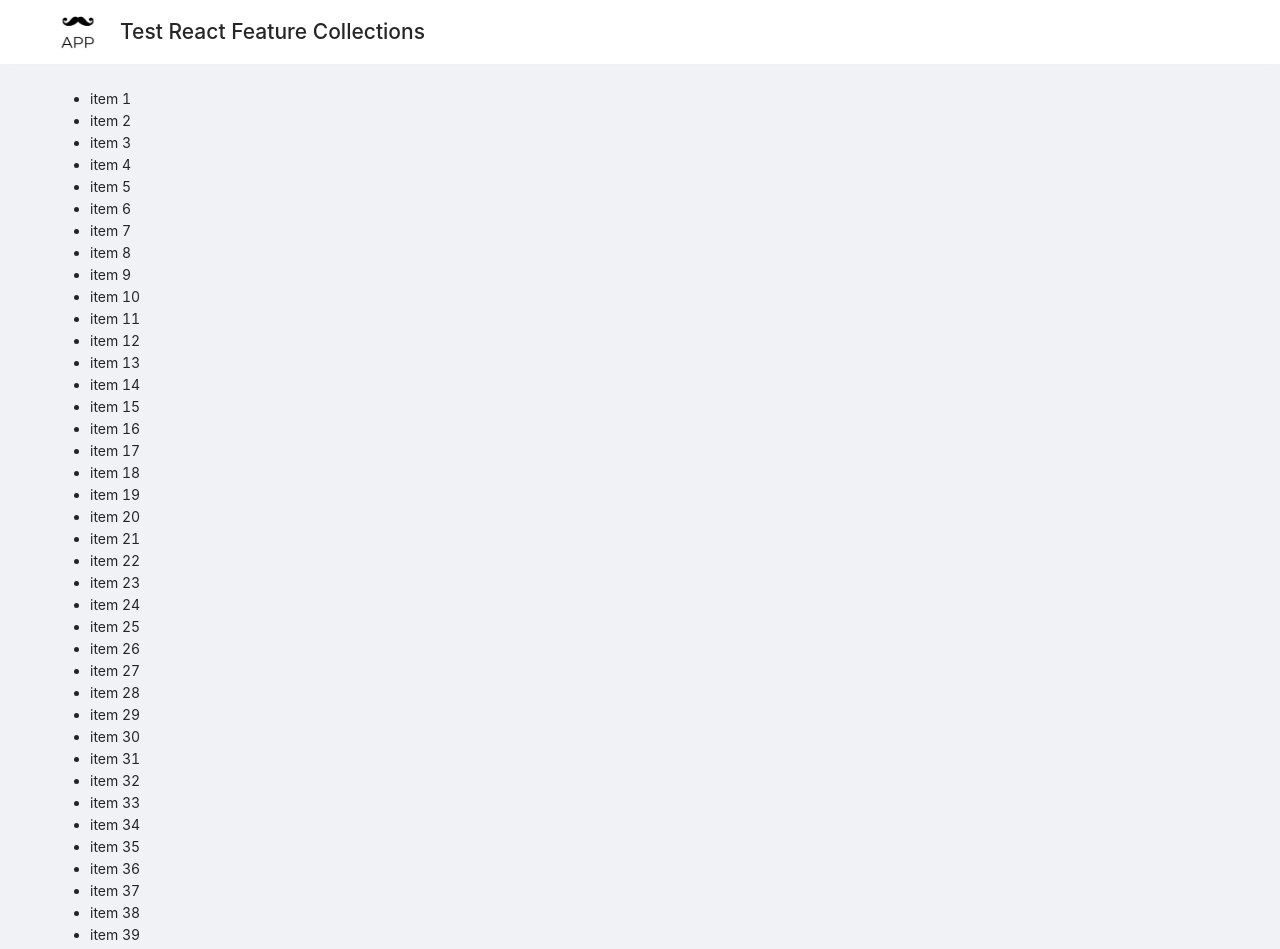
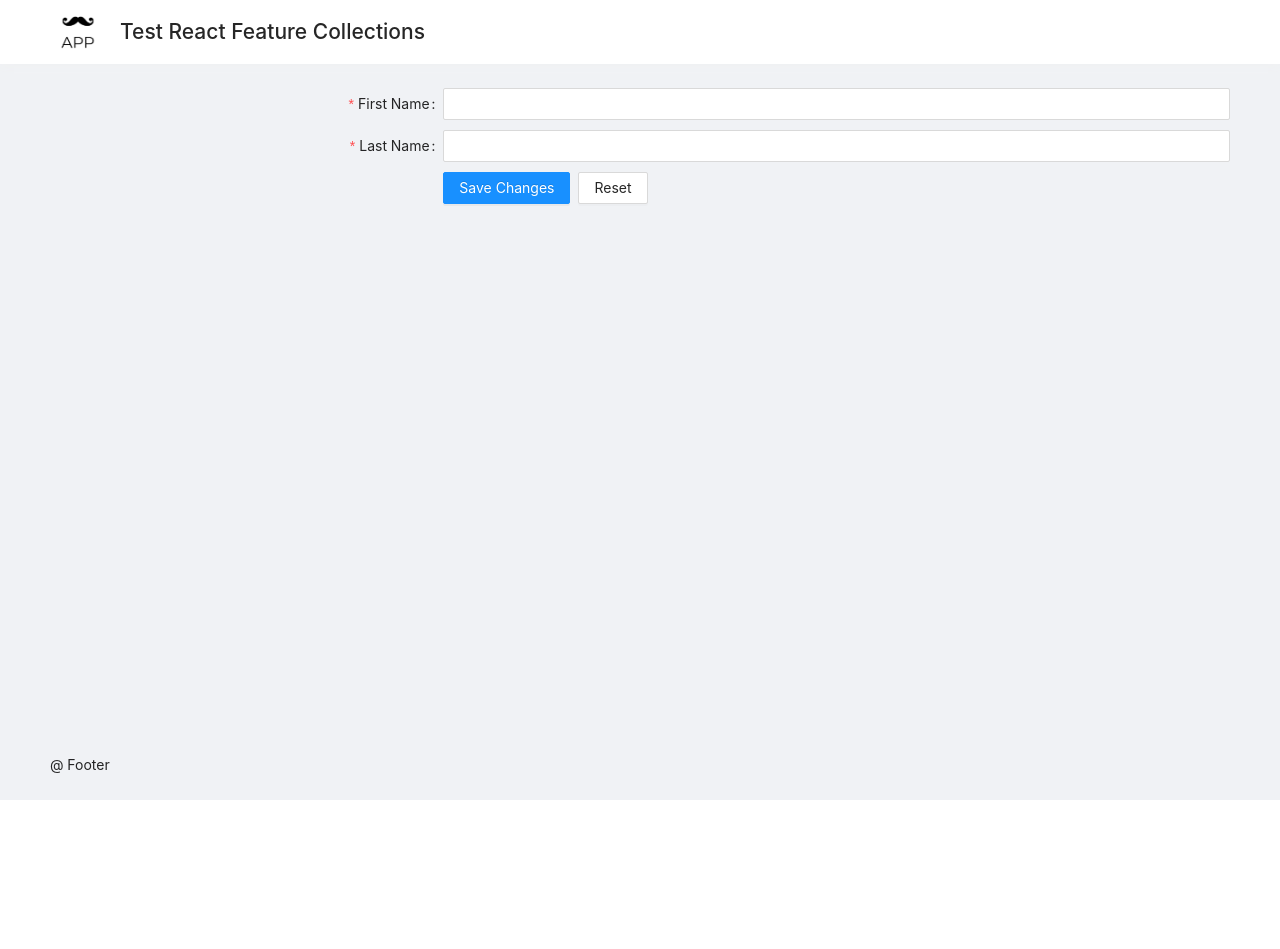
Before and after one commit to vladkotu/react-antd-poc, a React (Create React App) app: page / in a window 1280 px wide. Shown: the top 949 px of the page. After the commit the page ends 800 px from the top, so only its background shows below. Built offline with nearby package versions, Linux system fonts and the light colour scheme.

Commit message:
profile dummy html form added

```diff
--- a/src/App.js
+++ b/src/App.js
@@ -2,6 +2,7 @@ import React from 'react'
 import { Layout } from 'antd'
 import logo from './images/logo.svg'
 import './App.css'
+import ProfilePage from './pages/Profile'
 
 const { Header, Footer, Content } = Layout
 
@@ -14,108 +15,7 @@ function App() {
           <h1>Test React Feature Collections</h1>
         </Header>
         <Content className='App-content'>
-          <ul>
-            <li className='item001'>item 1</li>
-            <li className='item002'>item 2</li>
-            <li className='item003'>item 3</li>
-            <li className='item004'>item 4</li>
-            <li className='item005'>item 5</li>
-            <li className='item006'>item 6</li>
-            <li className='item007'>item 7</li>
-            <li className='item008'>item 8</li>
-            <li className='item009'>item 9</li>
-            <li className='item010'>item 10</li>
-            <li className='item011'>item 11</li>
-            <li className='item012'>item 12</li>
-            <li className='item013'>item 13</li>
-            <li className='item014'>item 14</li>
-            <li className='item015'>item 15</li>
-            <li className='item016'>item 16</li>
-            <li className='item017'>item 17</li>
-            <li className='item018'>item 18</li>
-            <li className='item019'>item 19</li>
-            <li className='item020'>item 20</li>
-            <li className='item021'>item 21</li>
-            <li className='item022'>item 22</li>
-            <li className='item023'>item 23</li>
-            <li className='item024'>item 24</li>
-            <li className='item025'>item 25</li>
-            <li className='item026'>item 26</li>
-            <li className='item027'>item 27</li>
-            <li className='item028'>item 28</li>
-            <li className='item029'>item 29</li>
-            <li className='item030'>item 30</li>
-            <li className='item031'>item 31</li>
-            <li className='item032'>item 32</li>
-            <li className='item033'>item 33</li>
-            <li className='item034'>item 34</li>
-            <li className='item035'>item 35</li>
-            <li className='item036'>item 36</li>
-            <li className='item037'>item 37</li>
-            <li className='item038'>item 38</li>
-            <li className='item039'>item 39</li>
-            <li className='item040'>item 40</li>
-            <li className='item041'>item 41</li>
-            <li className='item042'>item 42</li>
-            <li className='item043'>item 43</li>
-            <li className='item044'>item 44</li>
-            <li className='item045'>item 45</li>
-            <li className='item046'>item 46</li>
-            <li className='item047'>item 47</li>
-            <li className='item048'>item 48</li>
-            <li className='item049'>item 49</li>
-            <li className='item050'>item 50</li>
-            <li className='item051'>item 51</li>
-            <li className='item052'>item 52</li>
-            <li className='item053'>item 53</li>
-            <li className='item054'>item 54</li>
-            <li className='item055'>item 55</li>
-            <li className='item056'>item 56</li>
-            <li className='item057'>item 57</li>
-            <li className='item058'>item 58</li>
-            <li className='item059'>item 59</li>
-            <li className='item060'>item 60</li>
-            <li className='item061'>item 61</li>
-            <li className='item062'>item 62</li>
-            <li className='item063'>item 63</li>
-            <li className='item064'>item 64</li>
-            <li className='item065'>item 65</li>
-            <li className='item066'>item 66</li>
-            <li className='item067'>item 67</li>
-            <li className='item068'>item 68</li>
-            <li className='item069'>item 69</li>
-            <li className='item070'>item 70</li>
-            <li className='item071'>item 71</li>
-            <li className='item072'>item 72</li>
-            <li className='item073'>item 73</li>
-            <li className='item074'>item 74</li>
-            <li className='item075'>item 75</li>
-            <li className='item076'>item 76</li>
-            <li className='item077'>item 77</li>
-            <li className='item078'>item 78</li>
-            <li className='item079'>item 79</li>
-            <li className='item080'>item 80</li>
-            <li className='item081'>item 81</li>
-            <li className='item082'>item 82</li>
-            <li className='item083'>item 83</li>
-            <li className='item084'>item 84</li>
-            <li className='item085'>item 85</li>
-            <li className='item086'>item 86</li>
-            <li className='item087'>item 87</li>
-            <li className='item088'>item 88</li>
-            <li className='item089'>item 89</li>
-            <li className='item090'>item 90</li>
-            <li className='item091'>item 91</li>
-            <li className='item092'>item 92</li>
-            <li className='item093'>item 93</li>
-            <li className='item094'>item 94</li>
-            <li className='item095'>item 95</li>
-            <li className='item096'>item 96</li>
-            <li className='item097'>item 97</li>
-            <li className='item098'>item 98</li>
-            <li className='item099'>item 99</li>
-            <li className='item100'>item 100</li>
-          </ul>
+          <ProfilePage></ProfilePage>
         </Content>
         <Footer>@ Footer</Footer>
       </Layout>
--- /dev/null
+++ b/src/pages/Profile.js
@@ -0,0 +1,70 @@
+import React from 'react'
+import { Form, Input, Button, Checkbox, Layout } from 'antd'
+import './profile.css'
+
+const layout = {
+  labelCol: { xs: { span: 16 }, sm: { span: 8 } },
+  wrapperCol: { span: 16 },
+}
+
+const tailLayout = {
+  wrapperCol: { xs: { span: 16, offset: 0 }, sm: { span: 16, offset: 8 } },
+}
+
+const fields = {
+  fname: {
+    name: 'fname',
+    label: 'First Name',
+    rules: [
+      { required: true, message: 'This field is required' },
+      { min: 2, message: 'Minimal name is 2 symbols' },
+      { max: 20, message: 'Minimal name is 20 symbols' },
+    ],
+  },
+  lname: {
+    name: 'lname',
+    label: 'Last Name',
+    rules: [
+      { required: true, message: 'This field is required' },
+      { max: 30, message: 'Minimal name is 30 symbols' },
+    ],
+  },
+}
+
+function ProfilePage() {
+
+  function handleFilishSuccess(values) {
+    console.log(values)
+  }
+
+  function handleFilishError(error) {
+    console.log(error)
+  }
+  return (
+    <div className='Profile-layout'>
+      <Form
+        {...layout}
+        name='profile-form'
+        onFinish={handleFilishSuccess}
+        onFinishFailed={handleFilishError}
+      >
+        <Form.Item {...fields.fname}>
+          <Input />
+        </Form.Item>
+
+        <Form.Item {...fields.lname}>
+          <Input />
+        </Form.Item>
+
+        <Form.Item {...tailLayout}>
+          <Button type='primary' htmlType='submit'>
+            Save Changes
+          </Button>
+          <Button>Reset</Button>
+        </Form.Item>
+      </Form>
+    </div>
+  )
+}
+
+export default ProfilePage
--- /dev/null
+++ b/src/pages/profile.css
@@ -0,0 +1,11 @@
+.Profile-layout .ant-form-item{
+  margin-bottom: 10px;
+}
+
+.Profile-layout .ant-form-item .ant-form-item-label{
+  padding-bottom: 0px;
+}
+
+.Profile-layout .ant-btn{
+  margin-right: 8px;
+}
```
